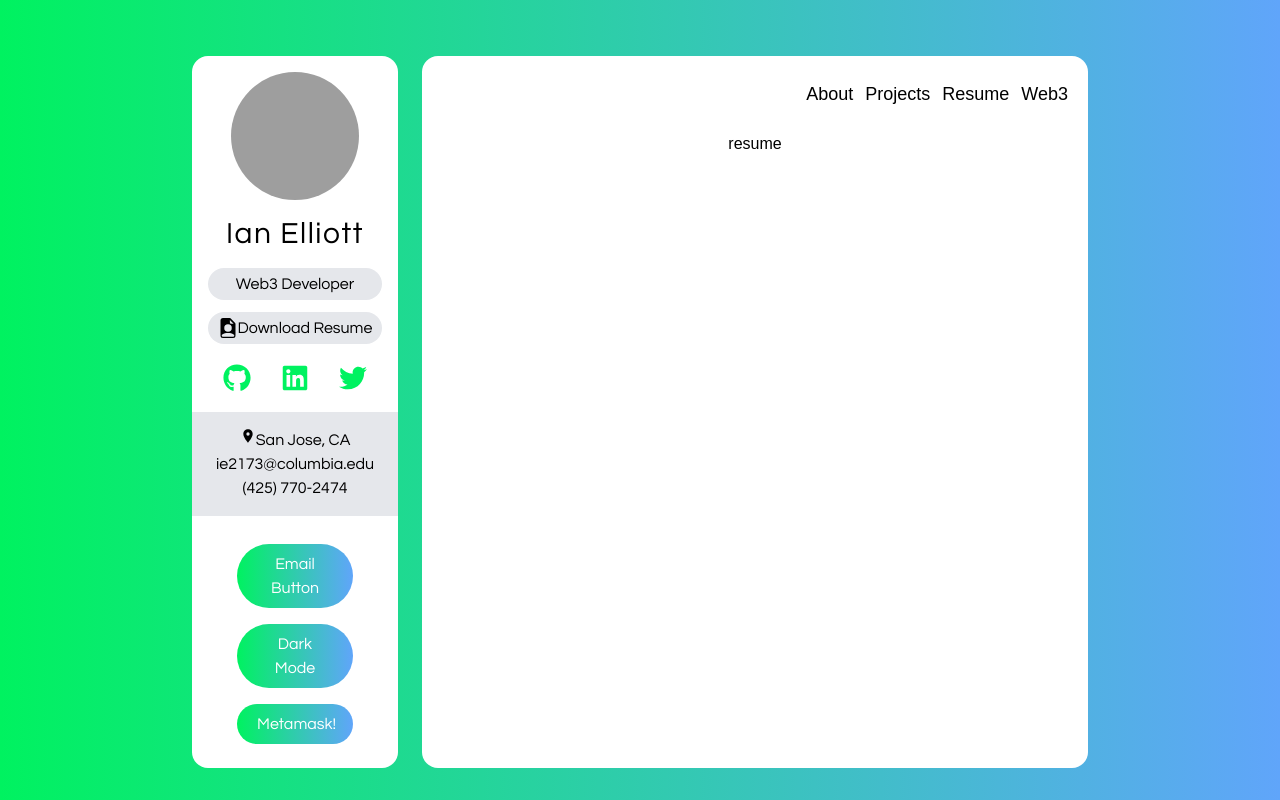
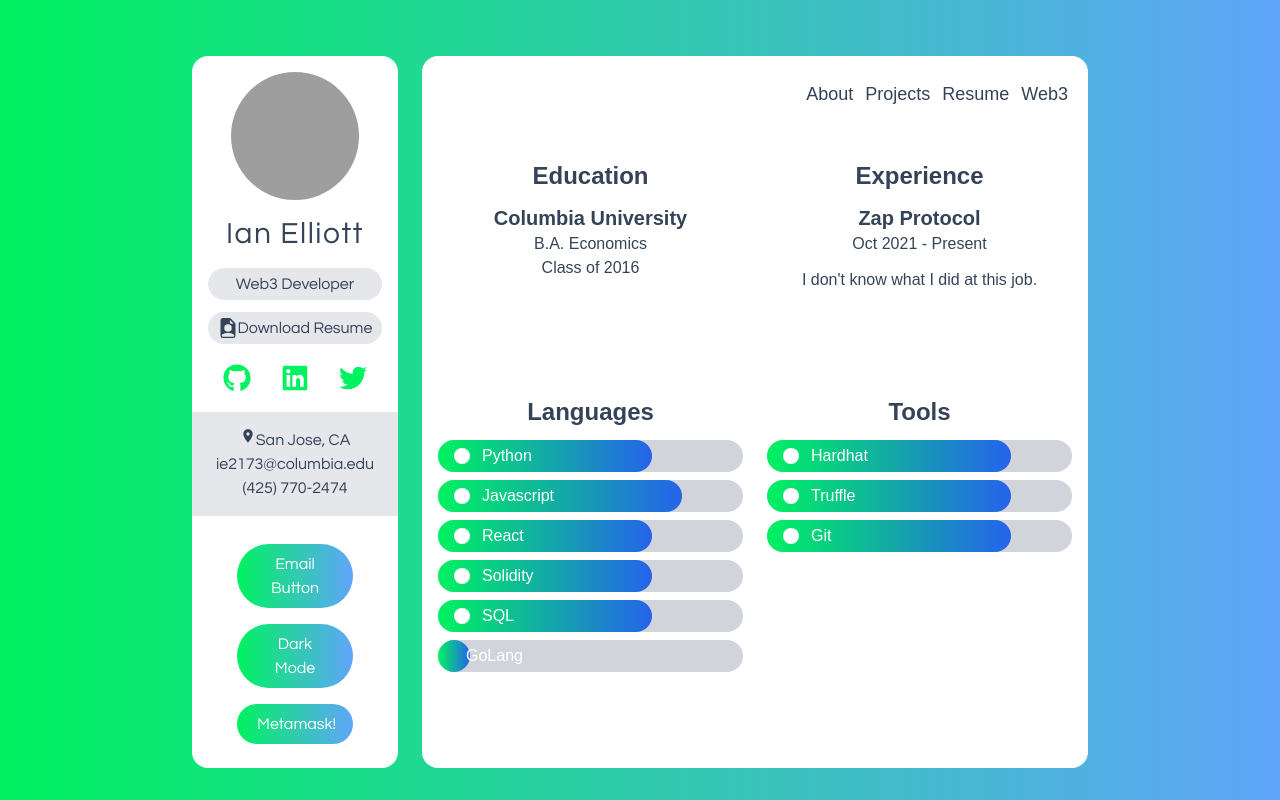
Before and after one commit to ie2173/blockchainportfolio, a Next.js app: page /resume in a window 1280 px wide. Built offline with nearby package versions, Linux system fonts and the light colour scheme; grey boxes are pictures that could not be loaded.

Commit message:
started resume page

```diff
--- /dev/null
+++ b/components/Bar.tsx
@@ -0,0 +1,16 @@
+import React from 'react'
+import { ISkill } from '../type'
+
+const Bar:React.FC<{data: ISkill}> = ({data: {name,level,Icon}}) => {
+  return (
+    <div className='my-2 text-white bg-gray-300 rounded-full'>
+        <div className="flex items-center px-4 py-1 rounded-full bg-gradient-to-r from-green to-blue-600"
+        style={{ width: level}}>
+            <Icon className='mr-3'/>
+            {name}
+        </div>
+    </div>
+  )
+}
+
+export default Bar
--- a/data.ts
+++ b/data.ts
@@ -1,7 +1,9 @@
 import {SiWeb3Dotjs, SiReact} from 'react-icons/si'
-import { IService } from './type'
+import { IService, ISkill } from './type'
 import { GiReceiveMoney, GiGoldMine, GiChart } from 'react-icons/gi'
 import {HiOutlinePresentationChartLine} from 'react-icons/hi'
+import { BsCircleFill } from 'react-icons/bs'
+
 
 
 
@@ -40,3 +42,54 @@ export const services: IService[] = [
     },
 
 ]
+
+export const Languages: ISkill[] =[
+    {
+        name: "Python",
+        level: "70%",
+        Icon: BsCircleFill
+    },
+    {
+        name: "Javascript",
+        level: "80%",
+        Icon: BsCircleFill
+    },
+    {
+        name: "React",
+        level: "70%",
+        Icon: BsCircleFill
+    },
+    {
+        name: "Solidity",
+        level: "70%",
+        Icon: BsCircleFill
+    },
+    {
+        name: "SQL",
+        level: "70%",
+        Icon: BsCircleFill
+    },
+    {
+        name: "GoLang",
+        level: "10%",
+        Icon: BsCircleFill
+    },
+]
+
+export const tools: ISkill[] = [
+    {
+        name: "Hardhat",
+        level: "80%",
+        Icon: BsCircleFill
+    },
+    {
+        name: "Truffle",
+        level: "80%",
+        Icon: BsCircleFill
+    },
+    {
+        name: "Git",
+        level: "80%",
+        Icon: BsCircleFill
+    },
+]
--- a/pages/resume.tsx
+++ b/pages/resume.tsx
@@ -1,8 +1,48 @@
 import React from 'react'
+import { Languages, tools } from '../data'
+import Bar from '../components/Bar'
 
 const resume = () => {
   return (
-    <div>resume</div>
+    <div className='p-4'>
+      <div className='grid gap-6 md:grid-cols-2 '>
+        <div>
+          <h5 className='my-3 text-2xl font-bold'>Education</h5>
+          <div>
+            <h5 className='mt-3 text-xl font-semibold '>Columbia University</h5>
+            <h5 className=' text-m'>B.A. Economics</h5>
+            <h5 className='text-m'>Class of 2016</h5>
+          </div>
+        </div>
+        <div>
+          <h5 className='my-3 text-2xl font-bold'>Experience</h5>
+          <div>
+            <h5 className='mt-3 text-xl font-semibold'>Zap Protocol</h5>
+            <h5 className=' text-m'>Oct 2021 - Present</h5>
+            <p className='my-3'>I don't know what I did at this job.</p>
+          </div>
+
+        </div>
+      </div>
+      <div className='grid gap-6 mt-20 md:grid-cols-2 '>
+        <div>
+          <h5 className='my-3 text-2xl font-bold'>Languages</h5>
+            <div className='my-2'>
+              {
+                Languages.map(language => (<Bar data={language} key={language.name}/>))
+              }
+            </div>
+        </div>
+        <div>
+        <h5 className='my-3 text-2xl font-bold'>Tools</h5>
+            <div className='my-2'>
+              {
+                tools.map(tool => (<Bar data={tool} key={tool.name} />))
+              }
+            </div>
+        </div>
+      </div>
+    </div>
   )
 }
 
--- a/styles/globals.css
+++ b/styles/globals.css
@@ -6,4 +6,5 @@
 body {
   background-color: black;
   font-family: sans-serif;
+  color: #354358;
 }
```
